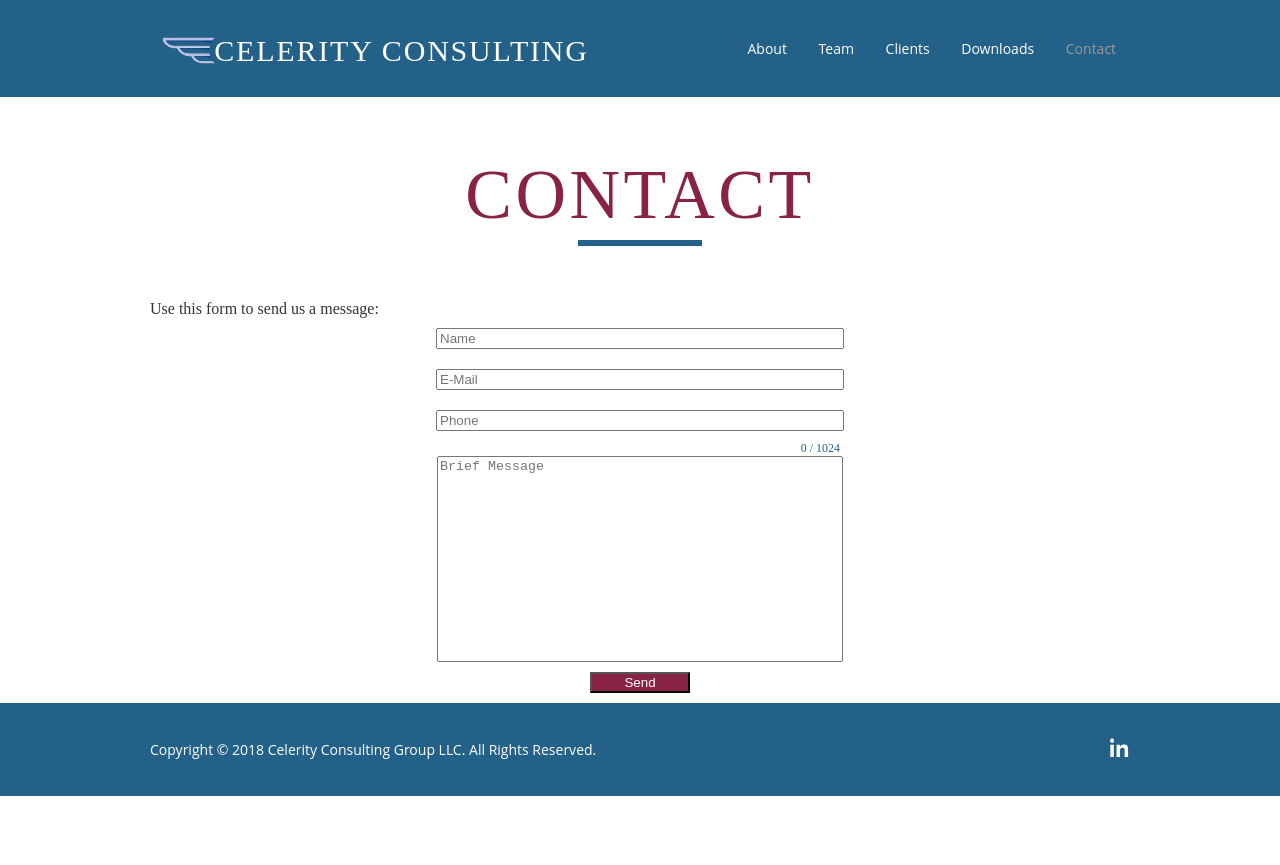
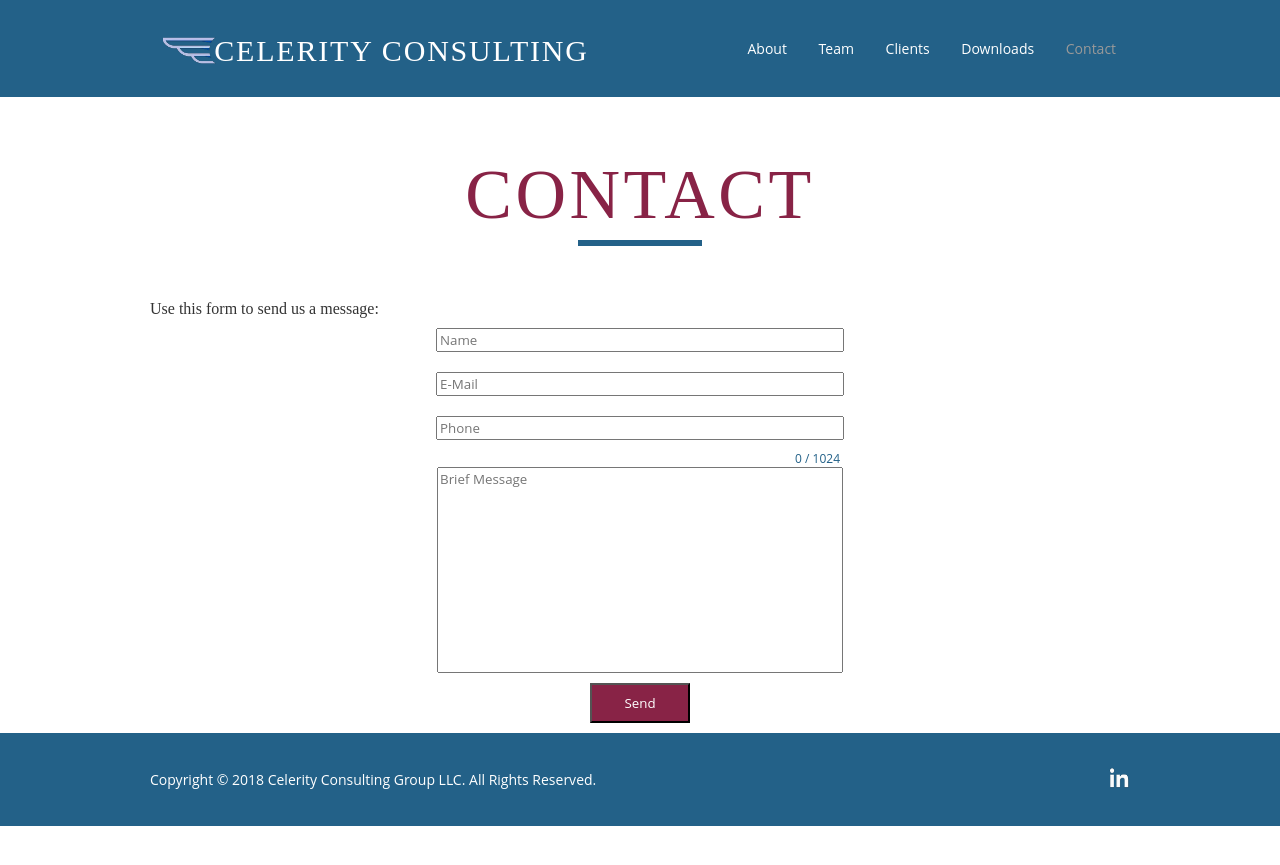
Before and after one commit to BradRubenstein/celerityconsulting.github.io, a Jekyll site: the page built from 5_contact.md, in a window 1280 px wide. Shown: the top 865 px of the page. Built offline with Jekyll 4.4.1, drawn with Linux system fonts in a browser that asks for light colours; some web fonts are replaced; our own code applies the rules of GitHub Pages for plain Markdown files; a script that is not in the unit is left out.

Commit message:
fix form fonts

```diff
--- a/assets/css/style.scss
+++ b/assets/css/style.scss
@@ -199,15 +199,20 @@ section {
   display: flex;
   flex-direction: column;
   align-items: center;
+  font-family: $bodyFont;
+
   input {
     width: 400px;
     margin: 10px;
+    font-family: inherit;
   }
   textarea {
     width: 400px;
     height: 200px;
     margin: 10px;
     resize: none;
+    font-family: inherit;
+
   }
   #counter {
     font-size: 12px;
@@ -221,8 +226,11 @@ section {
 
   button {
     width: 100px;
+    height: 40px;
     background: $cgRed;
     color: white;
     margin-bottom: 10px;
+    font-family: inherit;
+
   }
 }
```
